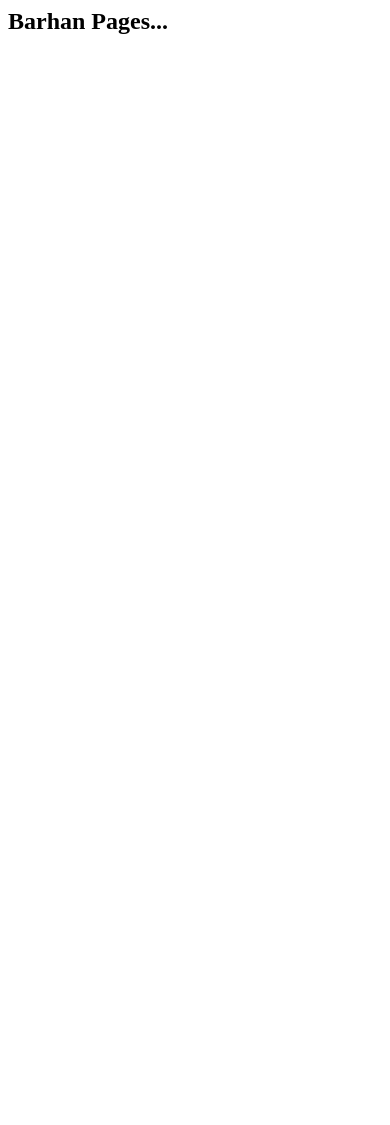
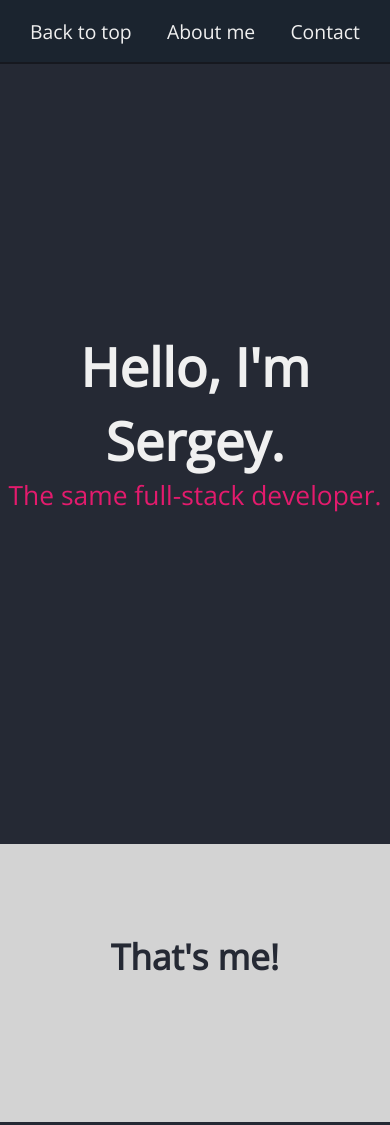
Before and after one commit to barhan44/barhan44.github.io, a plain HTML site: page index.html in a window 390 px wide. Shown: the top 1125 px of the page. Before the commit the page ends 844 px from the top, so only its background shows below. Drawn offline with nearby package versions, Linux system fonts and the light colour scheme.

Commit message:
second...

```diff
--- a/index.html
+++ b/index.html
@@ -1 +1,46 @@
-<h2>Barhan Pages...</h2>
+<!doctype html>
+
+<head>
+    <link rel="stylesheet" href="style.css">
+    <link href="https://fonts.googleapis.com/css2?family=Open+Sans&display=swap" rel="stylesheet">
+    <link rel="shortcut icon" type="image/x-icon" href="favicon/favicon.ico">
+    <link rel="icon" type="image/png" sizes="16x16" href="favicon/favicon-16x16.png">
+    <link rel="icon" type="image/png" sizes="32x32" href="favicon/favicon-32x32.png">
+    <title>barhan44.github.io</title>
+</head>
+
+<body>
+    <div class="nav">
+        <ul class="nav-list">
+            <li>
+                <a href="#welcome-section">Back to top</a>
+            </li>
+            <li>
+                <a href="#about-me">About me</a>
+            </li>
+            <li>
+                <a href="#contact">Contact</a>
+            </li>
+        </ul>
+    </div>
+    <div id="welcome-section" class="welcome-section">
+        <h1>Hello, I'm Sergey.</h1>
+        <p>The same full-stack developer.</p>
+    </div>
+    <div id="about-me" class="about-me-section">
+        <h2 class="about-me-section-header">That's me!</h2>
+    </div>
+    <div id="contact" class="contact-section">
+        <div class="contact-section-header">
+            <h2>Have a question or want to work together?</h2>
+            <p>Keep my contacts below!</p>
+        </div>
+        <div class="contact-links">
+            <a class="btn contact-details" target="_blank" href="https://www.linkedin.com/in/sergey-gunyashov-94a18418b">Linkedin</a>
+            <a class="btn contact-details" target="_blank" href="https://github.com/barhan44/">Github</a>
+            <a class="btn contact-details" href="mailto:sergey.gunyashov@gmail.com">Send a mail</a>
+        </div>
+    </div>
+</body>
+
+</html>
--- /dev/null
+++ b/style.css
@@ -0,0 +1,234 @@
+/* VARIABLES */
+
+:root {
+    --main-white: #f0f0f0;
+    --main-purple: #e31b6d;
+    --main-light-gray: #d3d3d3;
+    --main-dark-gray: #252934;
+}
+
+
+/* BASE-RESET */
+
+* {
+    margin: 0;
+    padding: 0;
+}
+
+
+/* box-sizing & font sizing */
+
+*,
+*::before,
+*::after {
+    box-sizing: inherit;
+}
+
+html {
+    box-sizing: border-box;
+    /* rem calc helper
+        font-size = 16px, 1rem = 16px, 100% = 16px
+        (100% / 16px) * 10 = 62.5%
+        1rem = 10px
+        62.5% = 10px
+    */
+    font-size: 62.5%;
+    scroll-behavior: smooth;
+}
+
+
+/* 1200px / 16px = 75em */
+
+@media (max-width: 75em) {
+    html {
+        font-size: 60%;
+    }
+}
+
+
+/* 980px / 16px = 61.25em */
+
+@media (max-width: 61.25em) {
+    html {
+        font-size: 58%;
+    }
+}
+
+
+/* 460px / 16px = 28.75em */
+
+@media (max-width: 28.75em) {
+    html {
+        font-size: 55%;
+    }
+}
+
+
+/* BASE */
+
+body {
+    font-family: 'Open Sans', sans-serif;
+    font-size: 1.8rem;
+    font-weight: 400;
+    line-height: 1.4;
+    color: var(--main-white);
+}
+
+h1,
+h2 {
+    font-weight: 700;
+    text-align: center;
+}
+
+h1 {
+    font-size: 6rem;
+}
+
+h2 {
+    font-size: 4.2rem;
+}
+
+ul {
+    list-style: none;
+}
+
+a {
+    text-decoration: none;
+    color: var(--main-white);
+}
+
+.btn {
+    display: inline-block;
+    padding: 1rem 2rem;
+    border-radius: 2px;
+}
+
+
+/* nav */
+
+.nav {
+    display: flex;
+    justify-content: flex-end;
+    position: fixed;
+    top: 0;
+    left: 0;
+    width: 100%;
+    background: #1b242f;
+    box-shadow: 0 2px rgba(0, 0, 0, 0.4);
+    z-index: 10;
+}
+
+.nav-list {
+    display: flex;
+    margin-right: 2rem;
+}
+
+@media (max-width: 28.75rem) {
+    .nav {
+        justify-content: center;
+    }
+    .nav-list {
+        margin: 0 1rem;
+    }
+}
+
+.nav-list a {
+    display: block;
+    font-size: 2.2rem;
+    padding: 2rem;
+}
+
+.nav-list a:hover {
+    background: var(--main-purple);
+}
+
+
+/* Welcome section */
+
+.welcome-section {
+    display: flex;
+    flex-direction: column;
+    justify-content: center;
+    align-items: center;
+    width: 100%;
+    height: 100vh;
+    background-color: var(--main-dark-gray);
+}
+
+.welcome-section>p {
+    font-size: 3rem;
+    font-weight: 200;
+    color: var(--main-purple);
+}
+
+
+/* About me section */
+
+.about-me-section {
+    text-align: center;
+    padding: 10rem 2rem;
+    background: var(--main-light-gray);
+}
+
+.about-me-section-header {
+    max-width: 640px;
+    color: var(--main-dark-gray);
+    margin: 0 auto 6rem auto;
+}
+
+@media (max-width: 28.75rem) {
+    .about-me-section-header {
+        font-size: 4rem;
+    }
+}
+
+
+/* Contact section */
+
+.contact-section {
+    display: flex;
+    flex-direction: column;
+    justify-content: center;
+    align-items: center;
+    text-align: center;
+    width: 100%;
+    height: 100vh;
+    padding: 0 2rem;
+    background: var(--main-dark-gray);
+}
+
+.contact-section-header>h2 {
+    font-size: 6rem;
+}
+
+.contact-section-header>p {
+    font-size: 3rem;
+    font-style: italic;
+}
+
+@media (max-width: 28.75em) {
+    .contact-section-header>h2 {
+        font-size: 4rem;
+    }
+    .contact-section-header>p {
+        font-size: 2rem;
+    }
+}
+
+.contact-links {
+    display: flex;
+    justify-content: center;
+    width: 100%;
+    max-width: 980px;
+    margin-top: 4rem;
+    flex-wrap: wrap;
+}
+
+.contact-details {
+    font-size: 2.4rem;
+    transition: transform 0.3s ease-out;
+}
+
+.contact-details:hover {
+    transform: translateY(8px);
+}
```
Also changed, not shown: favicon/favicon-16x16.png (added), favicon/favicon-32x32.png (added), favicon/favicon.ico (added), 1 other file.
